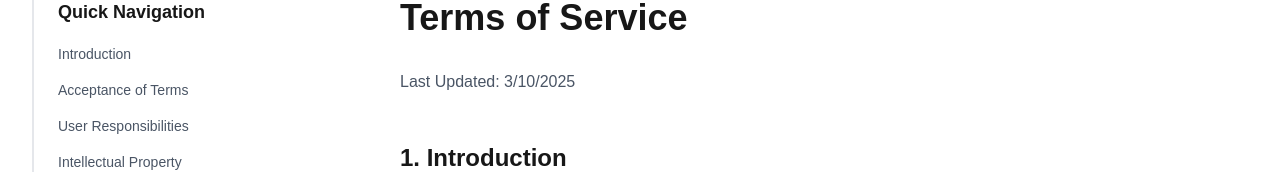
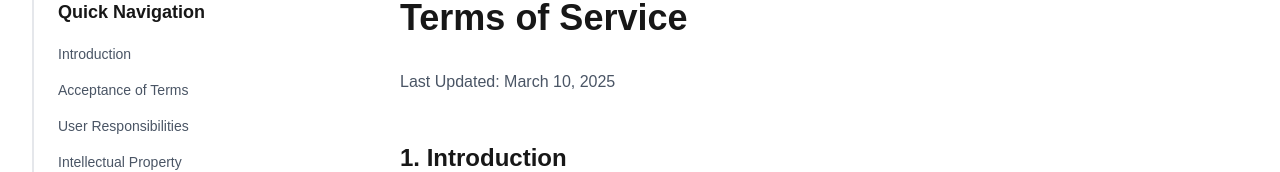
Before and after one commit to MR-SHIV-SHARMA/shavi, a Next.js app: page /terms in a window 1280 px wide. Shown: the part 130-302 px from the top of the page. Built offline with nearby package versions, Linux system fonts and the light colour scheme.

Commit message:
add date-fns dependency and format last updated date in Terms of Service

```diff
--- a/package.json
+++ b/package.json
@@ -12,6 +12,7 @@
   "dependencies": {
     "@google-cloud/translate": "^8.5.1",
     "axios": "^1.8.2",
+    "date-fns": "^4.1.0",
     "express": "^4.21.2",
     "file-saver": "^2.0.5",
     "framer-motion": "^12.5.0",
--- a/src/components/TermsOfService.jsx
+++ b/src/components/TermsOfService.jsx
@@ -1,7 +1,7 @@
-// app/terms/page.js
 "use client";
 import { motion } from "framer-motion";
 import Link from "next/link";
+import { format } from "date-fns";
 
 export const metadata = {
   title: "Terms of Service - Usage Guidelines",
@@ -57,7 +57,7 @@ export default function TermsOfService() {
               Terms of Service
             </h1>
             <p className="text-gray-600 dark:text-gray-300 mb-12">
-              Last Updated: {new Date().toLocaleDateString()}
+              Last Updated: {format(new Date(), "MMMM d, yyyy")}
             </p>
 
             <Section id="introduction" title="1. Introduction">
@@ -154,12 +154,12 @@ export default function TermsOfService() {
             <Section id="changes" title="9. Policy Changes">
               <p className="text-gray-600 dark:text-gray-300">
                 We will notify users of material changes through:
-                <ul className="list-disc pl-6 mt-2 space-y-2">
-                  <li>Email to registered users</li>
-                  <li>In-platform notifications</li>
-                  <li>Updated revision date at top of this document</li>
-                </ul>
               </p>
+              <ul className="list-disc pl-6 mt-2 space-y-2 text-gray-600 dark:text-gray-300">
+                <li>Email to registered users</li>
+                <li>In-platform notifications</li>
+                <li>Updated revision date at top of this document</li>
+              </ul>
             </Section>
 
             <Section id="contact" title="10. Contact Us">
```
Also changed, not shown: 1 other file (tests, documents, lock files or other folders).
